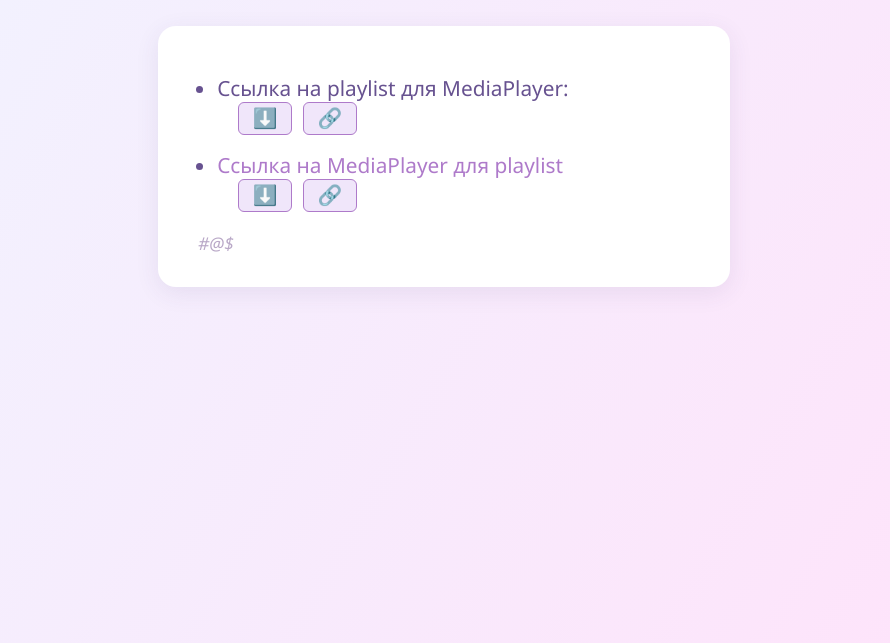
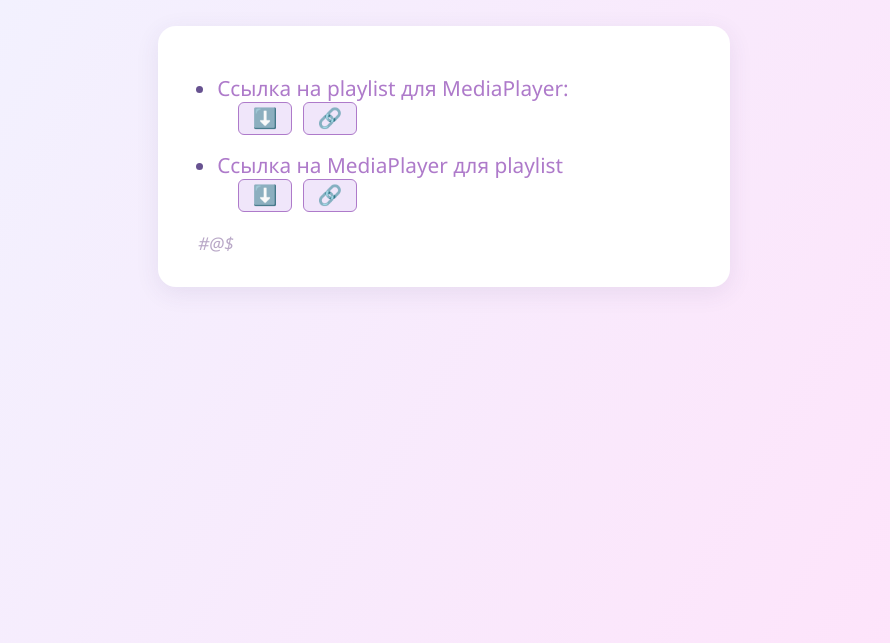
Before and after one commit to berlandbor/playlists, a plain HTML site: page index.html in a window 1280 px wide. Shown: the part 157-800 px from the top of the page, without its empty margins (196-1086 px from the left). Drawn offline with Linux system fonts and the light colour scheme.

Commit message:
Update index.html

```diff
--- a/index.html
+++ b/index.html
@@ -85,7 +85,7 @@
   <div class="playlist-list">
     <ul>
       <li>
-        <!--a href="https://berlandbors.github.io/playlists/berlandbor-1.json" target="_blank"-->Ссылка на playlist для MediaPlayer:
+        <a href="https://berlandbors.github.io/playlists/" target="_blank">Ссылка на playlist для MediaPlayer:</a>
         <span class="action-btns">
           <a href="https://berlandbors.github.io/playlists/berlandbor-1.json" download="berlandbor-1.json">
             <button title="Скачать">⬇️</button>
```
